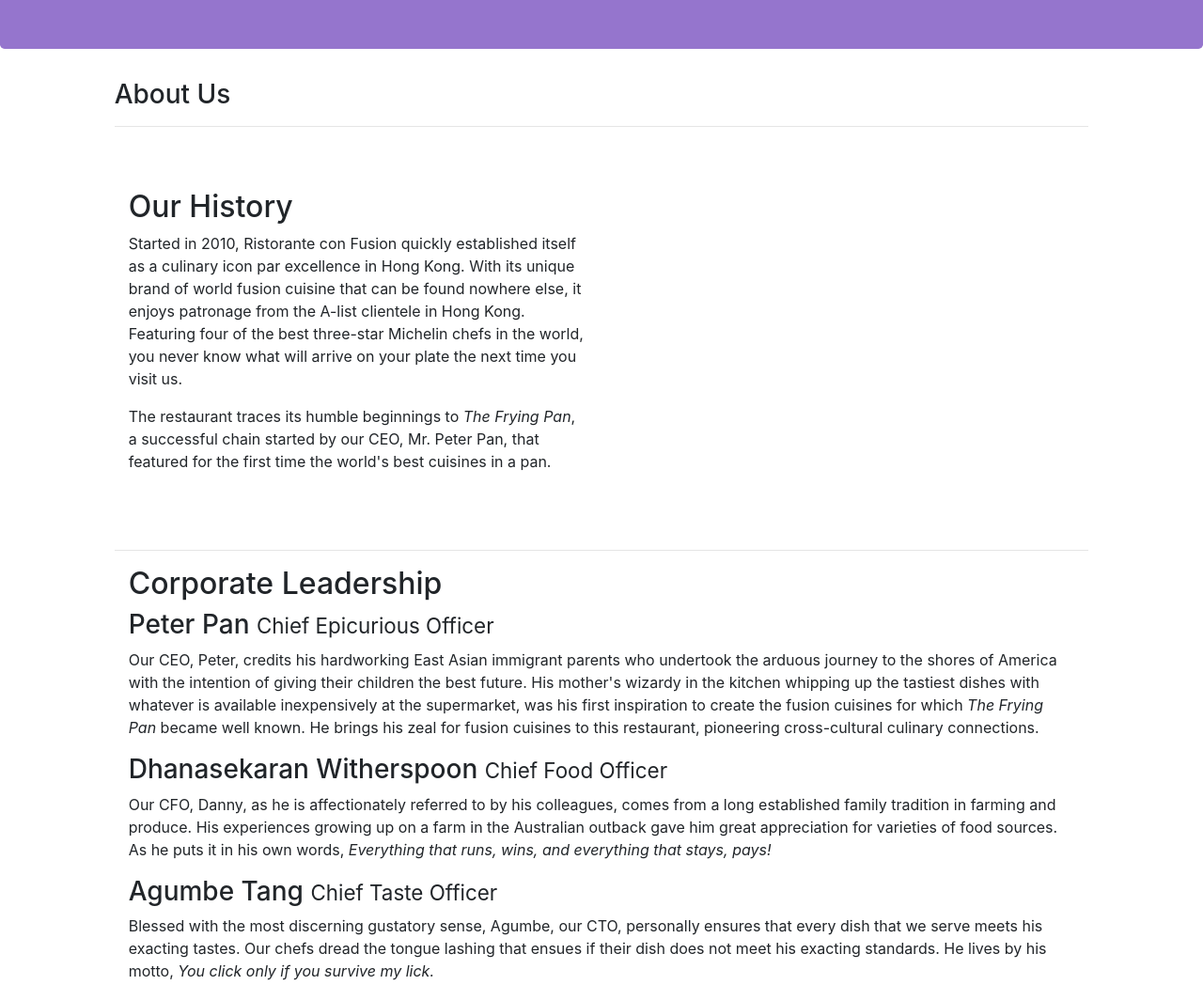
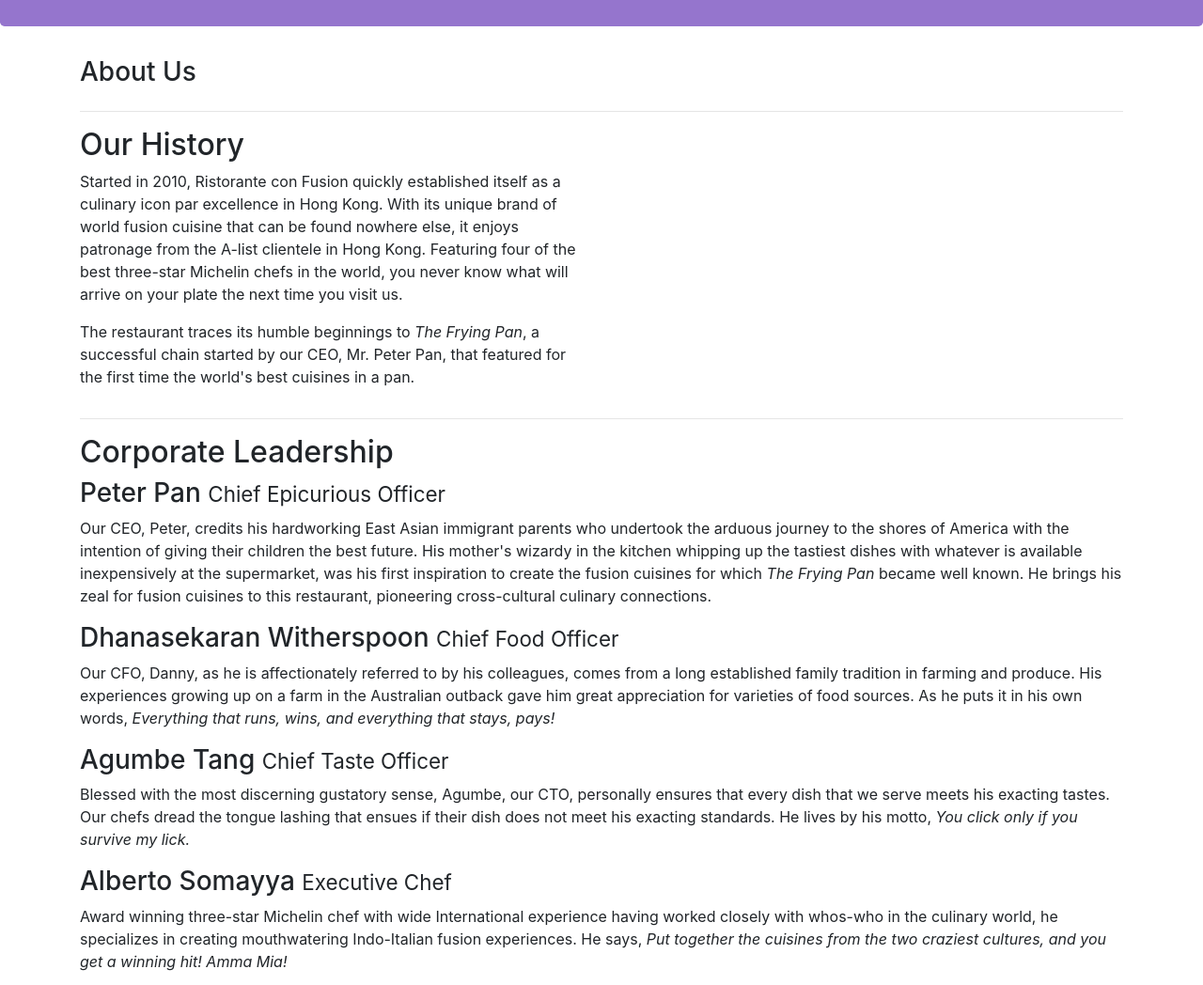
Before and after one commit to TungPhan2808/Exercise-5, a website: page aboutus.html in a window 1280 px wide. Shown: the part 220-1268 px from the top of the page at 94% size. Drawn offline with nearby package versions, Linux system fonts and the light colour scheme.

Commit message:
update grid for aboutus.html file

```diff
--- a/aboutus.html
+++ b/aboutus.html
@@ -20,10 +20,11 @@
     <header class="jumbotron">
         <div class="container">
             <div class="row row-header">
-                <div class="col-12 col-sm-6">
+                <div class="col-12 col-sm-7">
                     <h1>Ristorante con Fusion</h1>
-                    <p>We take inspiration from the World's best cuisines, and create a unique fusion experience. Our
-                        lipsmacking creations will tickle your culinary senses!</p>
+                    <p>We take inspiration from the World's best cuisines, and create a
+                    unique fusion experience. Our lipsmacking creations will tickle
+                    your culinary senses!</p>
                 </div>
                 <div class="col-12 col-sm">
                 </div>
@@ -31,16 +32,16 @@
         </div>
     </header>
 
-    <div class="col-lg-10 container col-auto">
-        <div class="">
-            <div>
+    <div class="container">
+        <div class="row">
+            <div class="col-12 col-sm-6">
                 <h3>About Us</h3>
-                <hr>
+
             </div>
         </div>
-
-        <div class="col-lg-6">
-            <div class="row-content" style="border-bottom: 0px;">
+        <hr>
+        <div class="row">
+            <div class="col-12 col-sm-6">
                 <h2>Our History</h2>
                 <p>Started in 2010, Ristorante con Fusion quickly established itself as a culinary icon par excellence
                     in Hong Kong. With its unique brand of world fusion cuisine that can be found nowhere else, it
@@ -50,14 +51,14 @@
                 <p>The restaurant traces its humble beginnings to <em>The Frying Pan</em>, a successful chain started by
                     our CEO, Mr. Peter Pan, that featured for the first time the world's best cuisines in a pan.</p>
             </div>
-            <div class="">
+            <div>
             </div>
 
         </div>
         <hr>
 
-        <div class="col-lg-12">
-            <div>
+        <div class="row">
+            <div class="col-12">
                 <h2>Corporate Leadership</h2>
                 <h3>Peter Pan <small>Chief Epicurious Officer</small></h3>
                 <p class="d-none d-sm-block">Our CEO, Peter, credits his hardworking East Asian immigrant parents who
```
